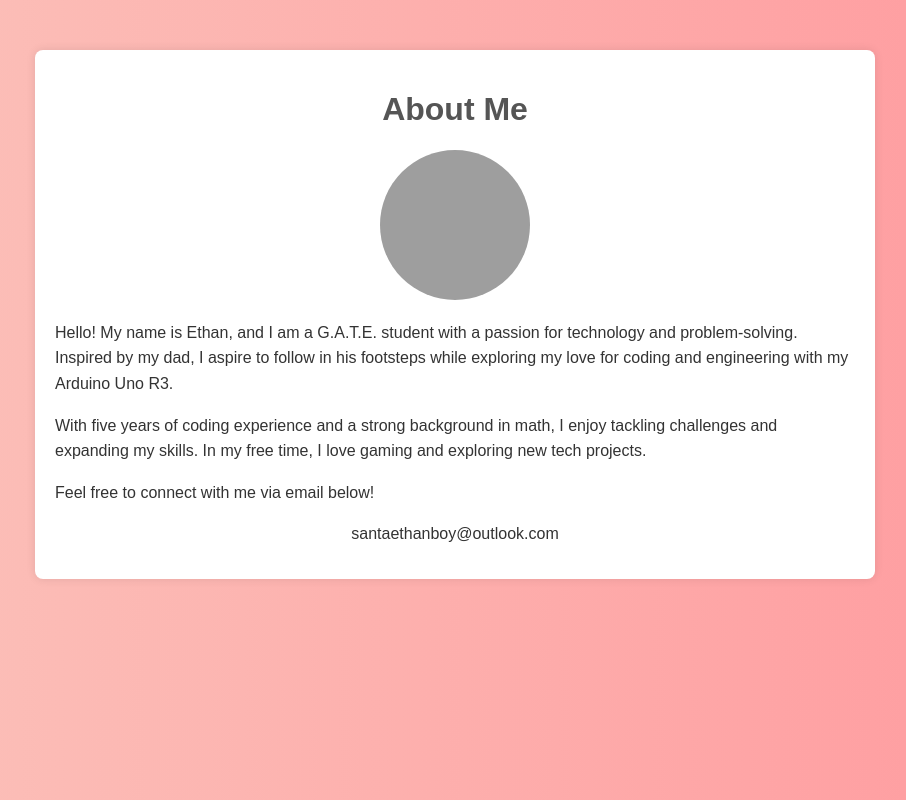
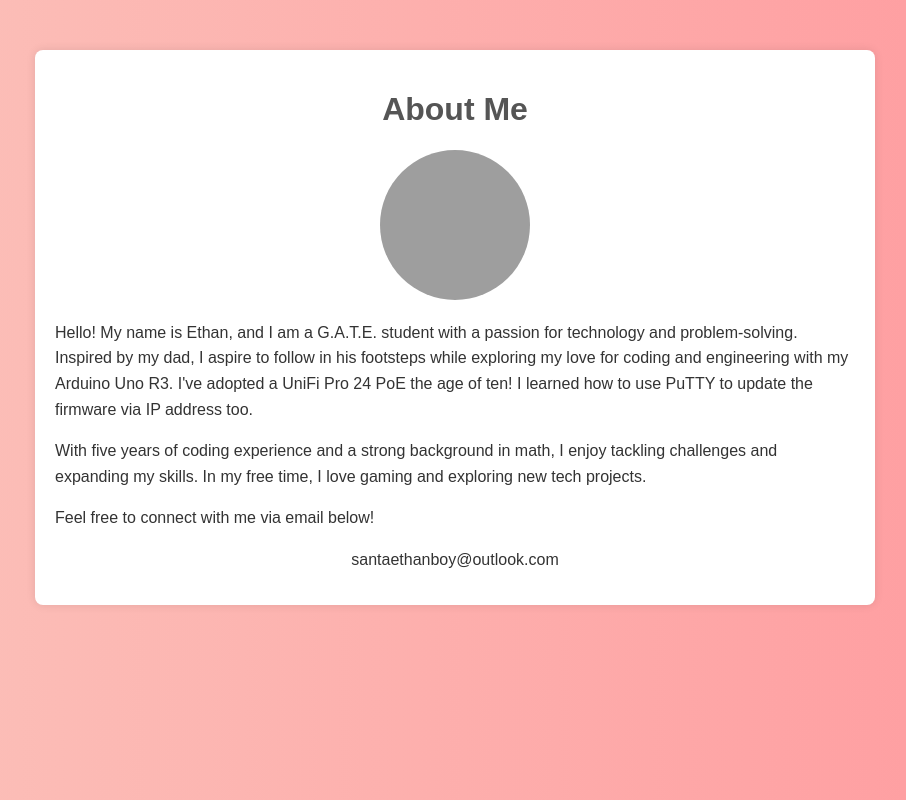
Before and after one commit to lolohio-create/mybio.github.io, a plain HTML site: page index.html in a window 1280 px wide. Shown: the whole page, without its empty margins (185-1091 px from the left). Drawn offline with Linux system fonts and the light colour scheme; grey boxes are pictures that could not be loaded.

Commit message:
Add files via upload

```diff
--- a/index.html
+++ b/index.html
@@ -68,7 +68,7 @@
         <h1>About Me</h1>
         <img src="me.jpeg" alt="Profile Picture" class="profile-img">
         <div class="bio-text">
-            <p>Hello! My name is Ethan, and I am a G.A.T.E. student with a passion for technology and problem-solving. Inspired by my dad, I aspire to follow in his footsteps while exploring my love for coding and engineering with my Arduino Uno R3.
+            <p>Hello! My name is Ethan, and I am a G.A.T.E. student with a passion for technology and problem-solving. Inspired by my dad, I aspire to follow in his footsteps while exploring my love for coding and engineering with my Arduino Uno R3. I've adopted a UniFi Pro 24 PoE the age of ten! I learned how to use PuTTY to update the firmware via IP address too.
 </p>
             <p>With five years of coding experience and a strong background in math, I enjoy tackling challenges and expanding my skills. In my free time, I love gaming and exploring new tech projects.</p>
             <p>Feel free to connect with me via email below!</p>
```
